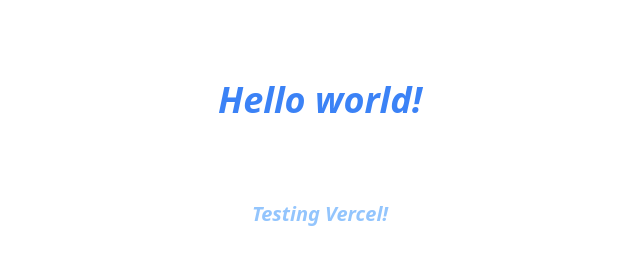
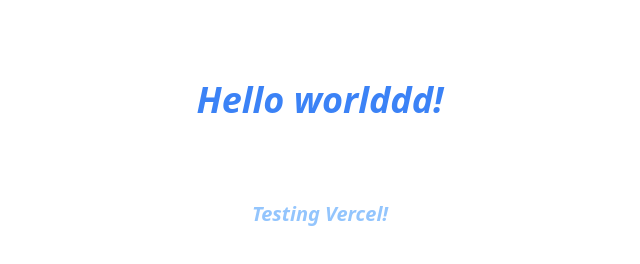
Before and after one commit to JoarHansson/ProTech, a website: page public/index.html in a window 1280 px wide. Shown: the whole page, without its empty margins (320-960 px from the left). Drawn offline with Linux system fonts and the light colour scheme.

Commit message:
test change

```diff
--- a/public/index.html
+++ b/public/index.html
@@ -8,7 +8,7 @@
   </head>
   <body>
     <h1 class="my-20 text-center text-4xl italic font-bold text-blue-500">
-      Hello world!
+      Hello worlddd!
     </h1>
     <h1 class="my-20 text-center text-xl italic font-bold text-blue-300">
       Testing Vercel!
```
Also changed, not shown: 1 other file.
